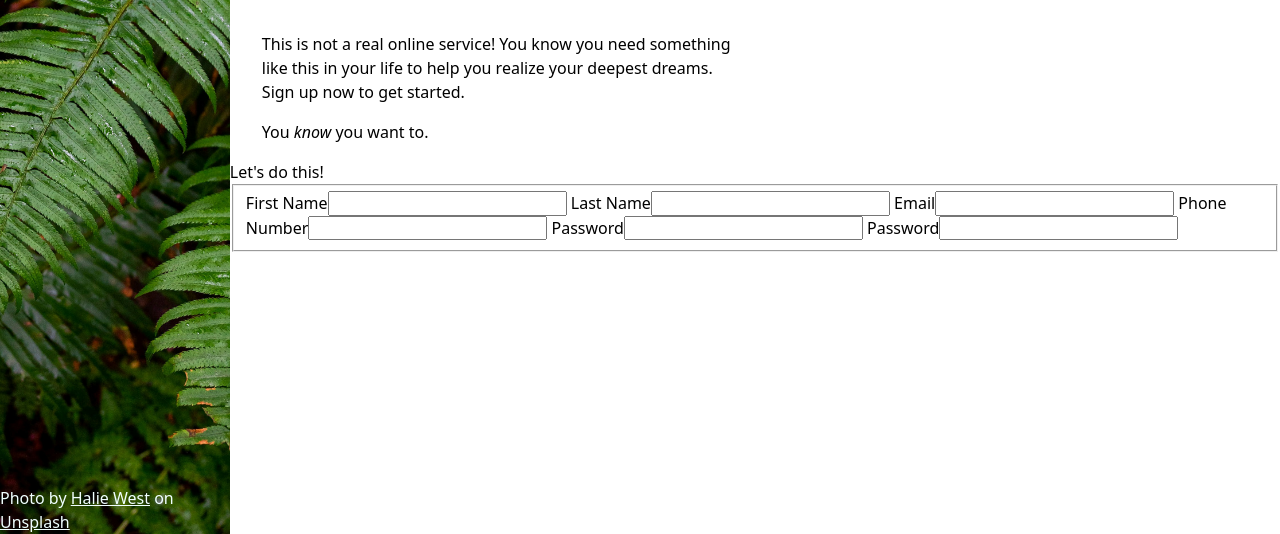
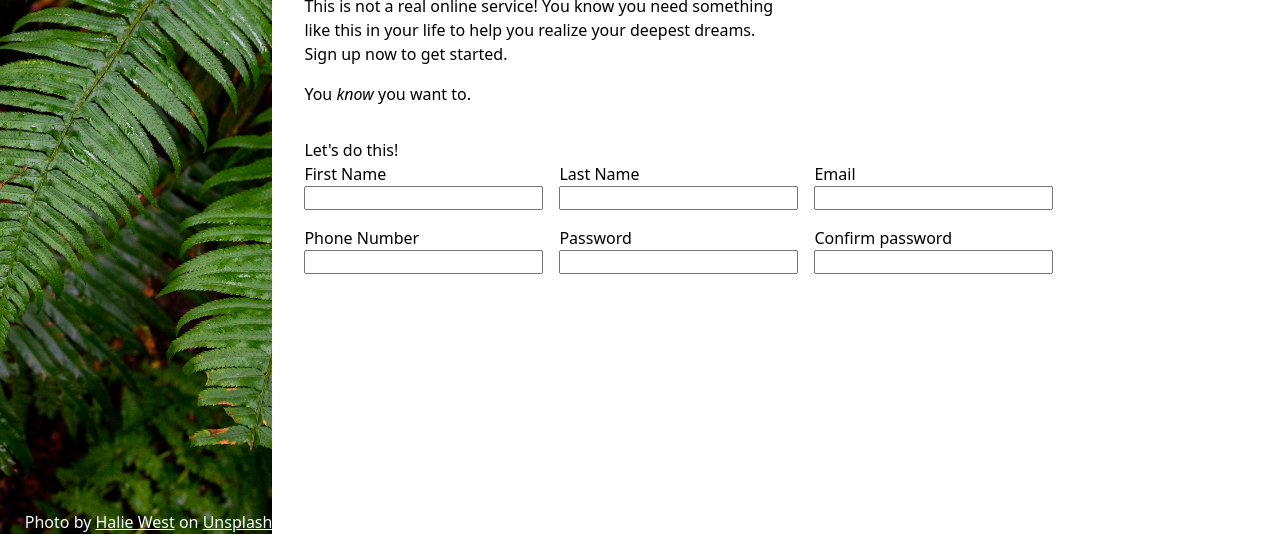
Before and after one commit to benedictfoo/Sign-upForm, a website: page index.html in a window 1280 px wide. Shown: the part 266-800 px from the top of the page. Drawn offline with nearby package versions, Linux system fonts and the light colour scheme.

Commit message:
Form inputs positioned with flex

```diff
--- a/css/style.css
+++ b/css/style.css
@@ -92,14 +92,8 @@ header {
   font-size: 4rem;
 }
 
-/* Main */
-main {
-}
+/* Microcopy */
 
-/* Microcopy */
-.microcopy {
-  padding: 1rem 2rem;
-}
 .microcopy p {
   font-weight: 500;
   max-width: 52ch;
@@ -107,3 +101,26 @@ main {
 .microcopy p + p {
   margin-top: 1rem;
 }
+
+/* Main padding */
+.microcopy,
+form {
+  padding: 1rem 2rem;
+}
+
+/* Form */
+fieldset {
+  border: none;
+  padding: 0;
+  margin: 0;
+  display: flex;
+  flex-wrap: wrap;
+  gap: 1rem;
+}
+
+fieldset label {
+  display: block;
+  flex: 0 calc(50%-0.5rem);
+  display: flex;
+  flex-direction: column;
+}
--- a/index.html
+++ b/index.html
@@ -49,30 +49,37 @@
         <p>You <em>know</em> you want to.</p>
       </div>
       <form action="">
-        <h1>Let's do this!</h>
+        <h1>Let's do this!</h1>
         <fieldset>
+          <label for="first-name"
+            >First Name<input id="first-name" name="first-name" type="text"
+          /></label>
 
-          <label for="first-name">First Name</label
-          ><input id="first-name" name="first-name" type="text" />
+          <label for="last-name"
+            >Last Name<input id="last-name" name="last-name" type="text"
+          /></label>
 
-          <label for="last-name">Last Name</label
-          ><input id="last-name" name="last-name" type="text" />
+          <label for="email"
+            >Email<input id="email" name="email" type="email"
+          /></label>
 
-          <label for="email">Email</label
-          ><input id="email" name="email" type="email" />
+          <label for="phone-number"
+            >Phone Number<input
+              id="phone-number"
+              name="phone-number"
+              type="tel"
+          /></label>
 
-          <label for="phone-number">Phone Number</label
-          ><input id="phone-number" name="phone-number" type="tel" />
+          <label for="password"
+            >Password<input id="password" name="password" type="password"
+          /></label>
 
-          <label for="password">Password</label
-          ><input id="password" name="password" type="password" />
-
-          <label for="password-confirm">Password</label
-          ><input
-            id="password-confirm"
-            name="password-confirm"
-            type="password"
-          />
+          <label for="password-confirm"
+            >Confirm password<input
+              id="password-confirm"
+              name="password-confirm"
+              type="password"
+          /></label>
         </fieldset>
       </form>
     </main>
```
